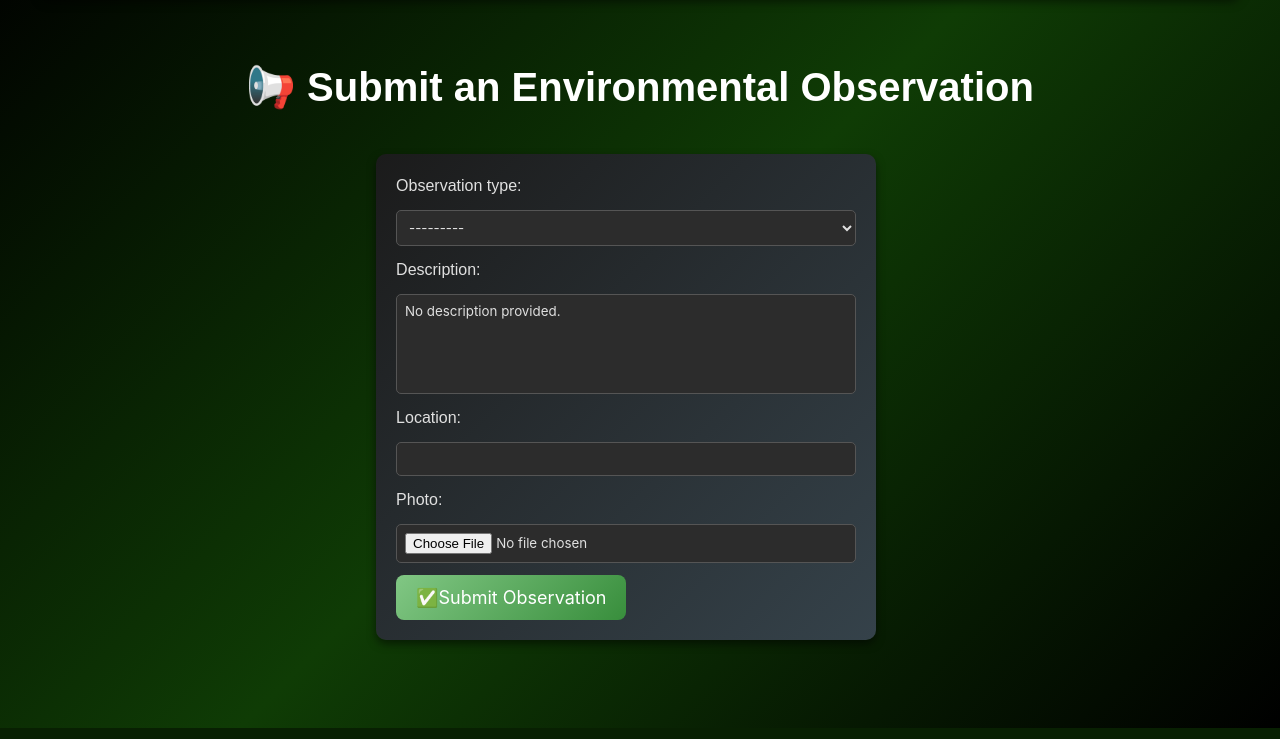
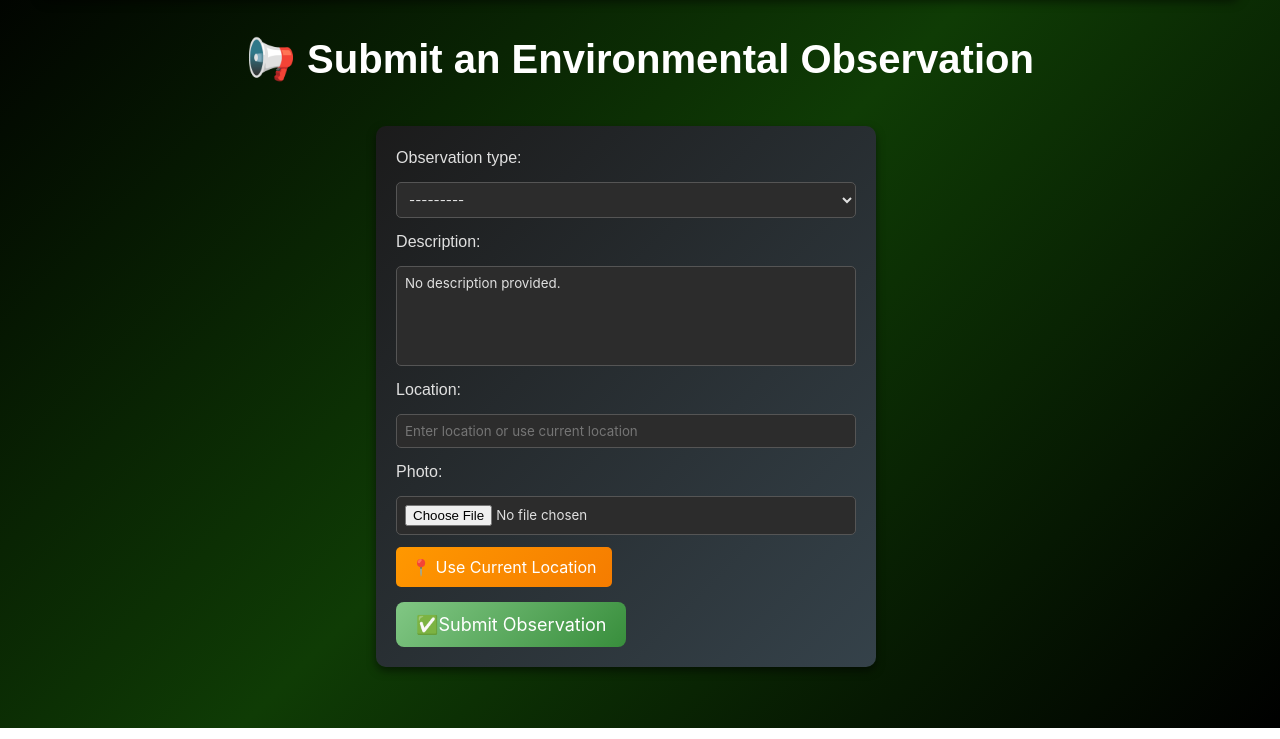
Before and after one commit to abhirajadhikary06/EcoMate, a Django app: page /submit-observation/ in a window 1280 px wide. Shown: the part 72-811 px from the top of the page. Run offline with Django 5.2, Linux system fonts and the light colour scheme; a user stored in the database is signed in.

Commit message:
added pictures

```diff
--- a/ecofix/climate_tracker/forms.py
+++ b/ecofix/climate_tracker/forms.py
@@ -55,3 +55,6 @@
     class Meta:
         model = EnvironmentalObservation
         fields = ['observation_type', 'description', 'location', 'photo']
+        widgets = {
+            'location': forms.TextInput(attrs={'placeholder': 'Enter location or use current location'}),
+        }
--- a/ecofix/climate_tracker/templates/submit_observation.html
+++ b/ecofix/climate_tracker/templates/submit_observation.html
@@ -1,7 +1,5 @@
 {% extends "base.html" %}
-
 {% block title %}Submit Observation - EcoMate{% endblock %}
-
 {% block content %}
 <!DOCTYPE html>
 <html lang="en">
@@ -23,7 +21,6 @@
             justify-content: center;
             align-items: center;
         }
-
         h1.title {
             color: #fff;
             font-size: 2.5em;
@@ -31,7 +28,6 @@
             text-align: center;
             font-weight: bold;
         }
-
         form.box {
             background: linear-gradient(135deg, #1b1b1b, #35424a);
             padding: 20px;  /* Reduced padding for smaller box */
@@ -41,7 +37,6 @@
             max-width: 500px;
             margin-left: 150px;
         }
-
         .box label, .box input, .box textarea, .box select {
             display: block;
             width: 100%;
@@ -62,7 +57,6 @@
             resize: none;  /* Prevents resizing */
             height: 100px; /* Fixed height for consistent layout */
         }
-
         button.button {
             background: linear-gradient(135deg, #81c784, #388e3c);
             border: none;
@@ -76,27 +70,22 @@
             align-items: center;
             justify-content: center;
         }
-
         button.button:hover {
             transform: scale(1.1);
             background-color: #2e7d32;
         }
-
         /* Emoji Integration */
         h1.title::before {
             content: "📢 ";
         }
-
         button.button::before {
             content: "✅ ";
         }
-
         .emoji {
             font-size: 2em;
             margin-top: 20px;
             text-align: center;
         }
-
         .message {
             background-color: #81c784;
             color: white;
@@ -106,12 +95,27 @@
             text-align: center;
             display: none; /* Initially hidden */
         }
+
+        /* Style for the "Use Current Location" button */
+        #use-current-location {
+            background: linear-gradient(135deg, #ff9800, #f57c00);
+            border: none;
+            padding: 10px 15px;
+            color: white;
+            font-size: 16px;
+            border-radius: 5px;
+            cursor: pointer;
+            margin-bottom: 15px;
+            transition: transform 0.3s ease, background-color 0.3s ease;
+        }
+        #use-current-location:hover {
+            transform: scale(1.1);
+            background-color: #e65100;
+        }
     </style>
 </head>
 <body>
-
     <h1 class="title">Submit an Environmental Observation</h1>
-
     {% if messages %}
         <div class="message" id="message">
             {% for message in messages %}
@@ -119,10 +123,13 @@
             {% endfor %}
         </div>
     {% endif %}
-
     <form method="post" enctype="multipart/form-data" class="box">
         {% csrf_token %}
         {{ form.as_p }}
+
+        <!-- Button to use current location -->
+        <button type="button" id="use-current-location">📍 Use Current Location</button>
+
         <button class="button" type="submit">Submit Observation</button>
     </form>
 
@@ -136,8 +143,43 @@
                 messageElement.style.display = 'none';
             }, 2000);
         }
+
+        // Function to get the user's current location
+        document.getElementById('use-current-location').addEventListener('click', function () {
+            if (navigator.geolocation) {
+                navigator.geolocation.getCurrentPosition(async function (position) {
+                    const latitude = position.coords.latitude;
+                    const longitude = position.coords.longitude;
+
+                    try {
+                        // Use reverse geocoding to get the location name
+                        const response = await fetch(`https://maps.googleapis.com/maps/api/geocode/json?latlng=${latitude},${longitude}&key=AIzaSyB4y-YKK1KxniUfZC2PfFTlhjfCmi_tMuw`);
+                        const data = await response.json();
+
+                        if (data.results && data.results.length > 0) {
+                            const locationName = data.results[0].formatted_address;
+
+                            // Populate the location field with the resolved location name
+                            const locationField = document.querySelector('input[name="location"]');
+                            if (locationField) {
+                                locationField.value = locationName;
+                            }
+
+                            alert(`Current location captured: ${locationName}`);
+                        } else {
+                            alert('Unable to resolve location name.');
+                        }
+                    } catch (error) {
+                        alert('Error resolving location. Please try again.');
+                    }
+                }, function (error) {
+                    alert('Error getting location. Please ensure location services are enabled.');
+                });
+            } else {
+                alert('Geolocation is not supported by your browser.');
+            }
+        });
     </script>
-
 </body>
 </html>
 {% endblock %}
```
Also changed, not shown: ecofix/db.sqlite3, ecofix/observations/observations/image_2025-02-28_074654852.png (added), ecofix/observations/observations/image_2025-02-28_074747289.png (added), ecofix/observations/observations/image_2025-02-28_075003269.png (added), ecofix/observations/observations/image_2025-02-28_075048875.png (added), ecofix/observations/observations/image_2025-02-28_075200348.png (added), ecofix/observations/observations/image_2025-02-28_075256848.png (added), ecofix/observations/observations/image_2025-02-28_075354513.png (added), ecofix/observations/observations/image_2025-02-28_075511509.png (added), 2 other files.
